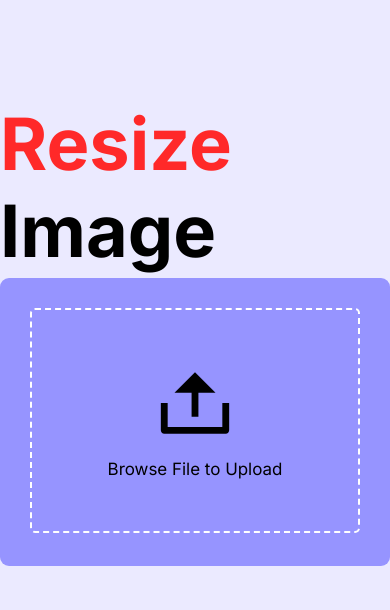
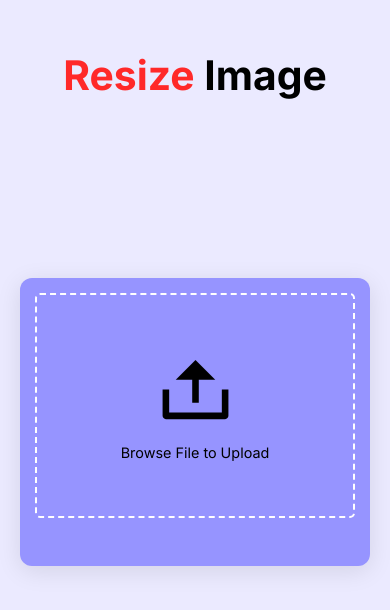
Before and after one commit to Davidgusti006/resize-image, a plain HTML site: page index.html in a window 390 px wide. Drawn offline with Linux system fonts and the light colour scheme.

Commit message:
Refactor CSS for improved layout and responsiveness
Updated styles for body, title, and wrapper components. Added media queries for responsive design.

```diff
--- a/assets/css/style.css
+++ b/assets/css/style.css
@@ -1,4 +1,5 @@
 @import url("https://fonts.googleapis.com/css2?family=Inter:ital,opsz,wght@0,14..32,100..900;1,14..32,100..900&display=swap");
+
 * {
   margin: 0;
   padding: 0;
@@ -13,24 +14,28 @@
   --option-color: #ff2929;
 }
 
+/* ===== BODY ===== */
 body {
   display: flex;
   align-items: center;
   justify-content: center;
   min-height: 100vh;
   background-color: var(--bg-color);
+  flex-direction: column;
+  padding: 20px;
 }
 
+/* ===== TITLE ===== */
 .title {
   position: absolute;
-  top: 100px;
+  top: 90px;
   font-size: 3rem;
+  text-align: center;
   transition: top 0.4s ease;
 }
 
 body.active .title {
-  position: absolute;
-  top: 10px;
+  top: 20px;
 }
 
 .title h2 {
@@ -41,19 +46,22 @@ body.active .title {
   color: #000;
 }
 
+/* ===== WRAPPER (UPLOAD BOX) ===== */
 .wrapper {
   width: 450px;
   height: 288px;
   padding: 30px;
   background-color: var(--second-bg-color);
-  border-radius: 9px;
+  border-radius: 12px;
   transition: height 0.4s ease;
+  box-shadow: 0 5px 25px rgba(0, 0, 0, 0.1);
 }
 
 .wrapper.active {
   height: 537px;
 }
 
+/* ===== UPLOAD BOX ===== */
 .wrapper .upload__box {
   height: 225px;
   display: flex;
@@ -65,6 +73,11 @@ body.active .title {
   border: 2px dashed #fff;
 }
 
+.wrapper .upload__box img {
+  width: 25%;
+  max-width: 120px;
+}
+
 .wrapper.active .upload__box img {
   width: 100%;
   height: 100%;
@@ -72,23 +85,21 @@ body.active .title {
   object-fit: contain;
 }
 
-.wrapper .upload__box img {
-  width: 25%;
+.wrapper.active .upload__box {
+  border: none;
 }
 
-.wrapper.active .upload__box {
-  border: none;
+.upload__box p {
+  font-size: 1.06rem;
+  margin-top: 15px;
+  color: #000;
 }
 
 .wrapper.active .upload__box p {
   display: none;
 }
 
-.upload__box p {
-  font-size: 1.06rem;
-  margin-top: 15px;
-}
-
+/* ===== CONTENT (AFTER UPLOAD) ===== */
 .wrapper .content {
   margin-top: 28px;
   opacity: 0;
@@ -104,14 +115,17 @@ body.active .title {
 .content .row {
   display: flex;
   justify-content: space-between;
+  flex-wrap: wrap;
+  gap: 10px;
 }
 
 .content .row .column {
-  width: calc(100% / 2 - 15px);
+  width: calc(50% - 10px);
 }
 
 .row .column .label {
   font-size: 1.06rem;
+  color: #fff;
 }
 
 .sizes .column input {
@@ -126,7 +140,6 @@ body.active .title {
 }
 
 .sizes .column input:focus {
-  padding: 0 14px;
   border: 2px solid var(--text-color);
 }
 
@@ -164,3 +177,112 @@ body.active .title {
 .content .download__btn:hover {
   background-color: #d41e1e;
 }
+
+/* ====== MEDIA QUERIES ====== */
+
+/* 🧩 Tablet Landscape / Small Laptop */
+@media (max-width: 1024px) {
+  .title {
+    font-size: 2.8rem;
+    top: 70px;
+  }
+
+  .wrapper {
+    width: 80%;
+    padding: 25px;
+  }
+}
+
+/* 📱 Tablet Portrait / Large Phones */
+@media (max-width: 768px) {
+  .title {
+    font-size: 2.4rem;
+    top: 60px;
+  }
+
+  .wrapper {
+    width: 90%;
+    padding: 20px;
+  }
+
+  .upload__box p {
+    font-size: 1rem;
+  }
+
+  .sizes .column input {
+    height: 45px;
+    font-size: 1rem;
+  }
+
+  .content .download__btn {
+    font-size: 1rem;
+    padding: 12px 0;
+  }
+}
+
+/* 📱 Medium Phones (Your device 1080x2400, viewport ≈ 393–412px) */
+@media (max-width: 600px) {
+  .title {
+    font-size: 2rem;
+    top: 55px;
+  }
+
+  .wrapper {
+    width: 95%;
+    padding: 18px;
+  }
+
+  .upload__box img {
+    width: 35%;
+  }
+
+  .upload__box p {
+    font-size: 0.95rem;
+  }
+
+  .content .row .column {
+    width: 100%;
+  }
+}
+
+/* 📱 Small Phones (≤400px, like Galaxy A10, Redmi 9A) */
+@media (max-width: 400px) {
+  .title {
+    font-size: 1.7rem;
+    top: 50px;
+  }
+
+  .wrapper {
+    width: 100%;
+    padding: 15px;
+  }
+
+  .upload__box img {
+    width: 40%;
+  }
+
+  .upload__box p {
+    font-size: 0.9rem;
+  }
+
+  .sizes .column input {
+    font-size: 0.9rem;
+    height: 42px;
+  }
+
+  .content .download__btn {
+    font-size: 0.9rem;
+    padding: 10px 0;
+  }
+}
+
+/* 💻 Extra Large Desktop Screens */
+@media (min-width: 1400px) {
+  .title {
+    font-size: 3.5rem;
+  }
+
+  .wrapper {
+    width: 500px;
+  }
+}
```
